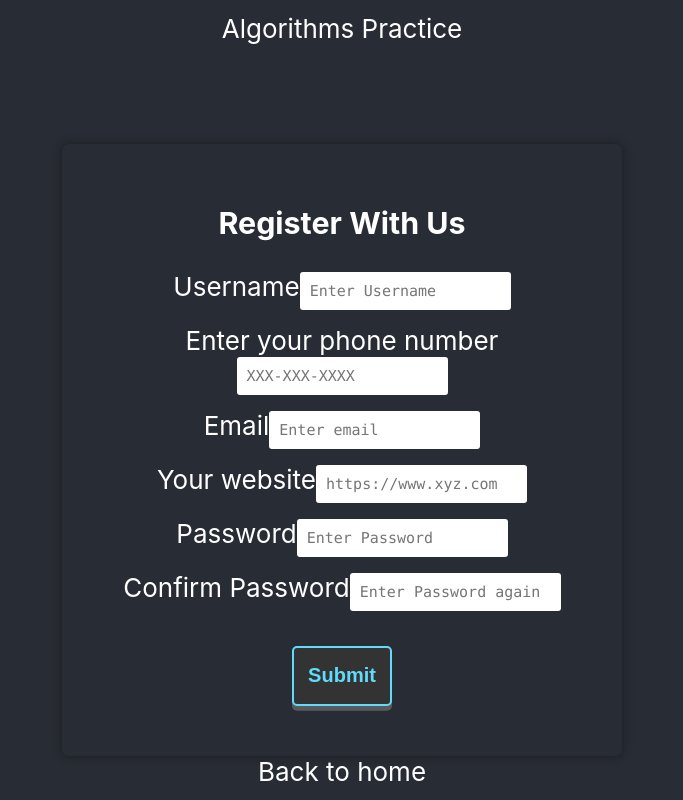
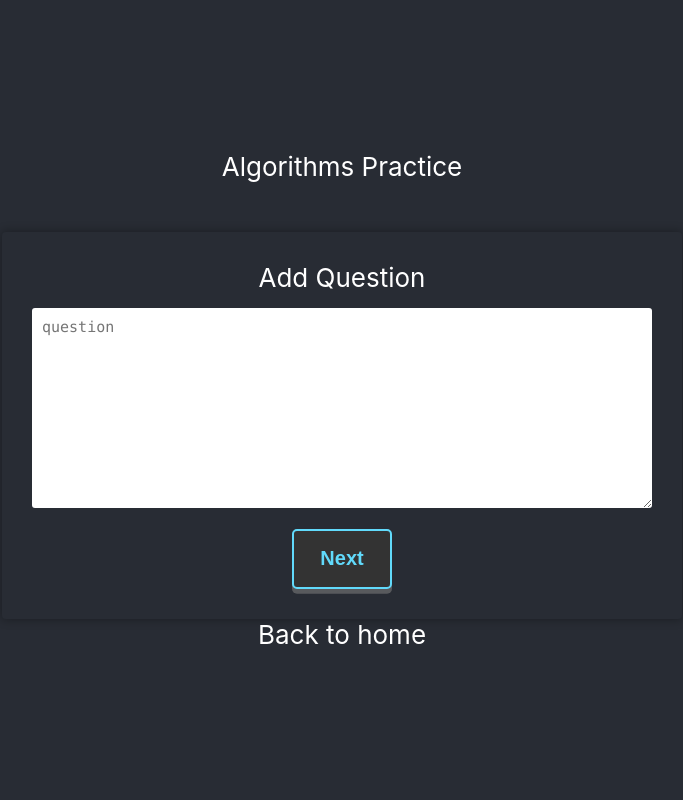
Before and after one commit to unachoza/Thoughts-on-Algorithms-DataStructures, a React (Create React App) app: page / in a window 1280 px wide. Shown: the whole page, without its empty margins (298-981 px from the left). Built offline with nearby package versions, Linux system fonts and the light colour scheme.

Commit message:
form page 1 text area

```diff
--- a/src/App.css
+++ b/src/App.css
@@ -91,10 +91,10 @@ button:focus {
   transition: all 0.2s;
 } */
 .container {
-  max-width: 500px;
-  margin-top: 100px;
+  max-width: 700px;
+  margin-top: 50px;
   padding: 30px;
-  border-radius: 7px;
+  border-radius: 4px;
   box-shadow: 0px 0px 10px 1px rgba(0, 0, 0, 0.3);
 }
 
@@ -111,8 +111,9 @@ button:focus {
   border: 1px solid red;
   box-shadow: 0px 0px 5px 0px rgba(200, 0, 0, 1);
 }
-input {
+textarea {
   padding: 10px;
+  width: 600px;
   border: none;
   border-radius: 3px;
   font-size: 15px;
@@ -121,4 +122,5 @@ input {
 .btn-submit {
   height: 60px;
   width: 100px;
+  margin: 0px;
 }
--- a/src/Components/Form.tsx
+++ b/src/Components/Form.tsx
@@ -8,6 +8,8 @@ interface State {
   site: string;
   password: string;
   passconf: string;
+  rows: React.DetailedHTMLProps<React.TextareaHTMLAttributes<HTMLTextAreaElement>, HTMLTextAreaElement>;
+  cols: React.DetailedHTMLProps<React.TextareaHTMLAttributes<HTMLTextAreaElement>, HTMLTextAreaElement>;
 }
 //<{}, State>
 class Form extends Component<{}, State> {
@@ -22,21 +24,18 @@ class Form extends Component<{}, State> {
   render() {
     return (
       <div className="container">
-        <h3 className="text-center mb-5">Register With Us</h3>
+        <div className="text-center mb-5">Add Question</div>
         <form action="/register" method="POST" className="form">
           <div className="form-group" id="name">
-            <label className="text-muted mb-0" htmlFor="#username">
-              Username
-            </label>
-            <input type="text" name="Username" id="username" className="form-control" placeholder="Enter Username" />
+            <textarea rows={10} name="Username" id="username" className="form-control" placeholder="question" />
           </div>
-          <div className="form-group" id="phone-inp">
+          {/* <div className="form-group" id="phone-inp">
             <label className="text-muted mb-0" htmlFor="#phone">
               Enter your phone number
             </label>
             <input type="text" id="phone" placeholder="XXX-XXX-XXXX" name="phone" className="form-control" />
-          </div>
-          <div className="form-group" id="mail">
+          </div> */}
+          {/* <div className="form-group" id="mail">
             <label className="text-muted mb-0" htmlFor="#email">
               Email
             </label>
@@ -71,9 +70,9 @@ class Form extends Component<{}, State> {
               id="passconf"
               name="passconf"
             />
-          </div>
+          </div> */}
           <button type="submit" className="btn-submit ">
-            Submit
+            Next
           </button>
         </form>
         <form action="submit"></form>
```
